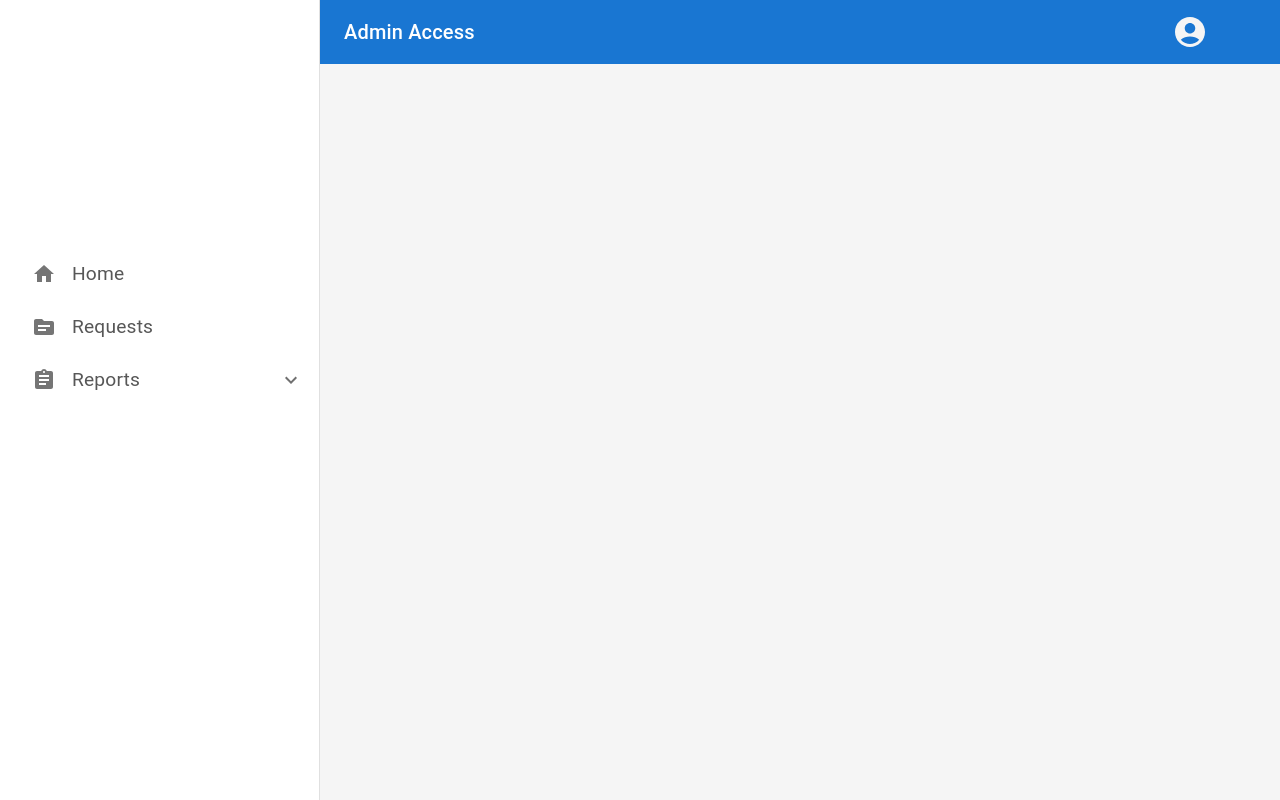
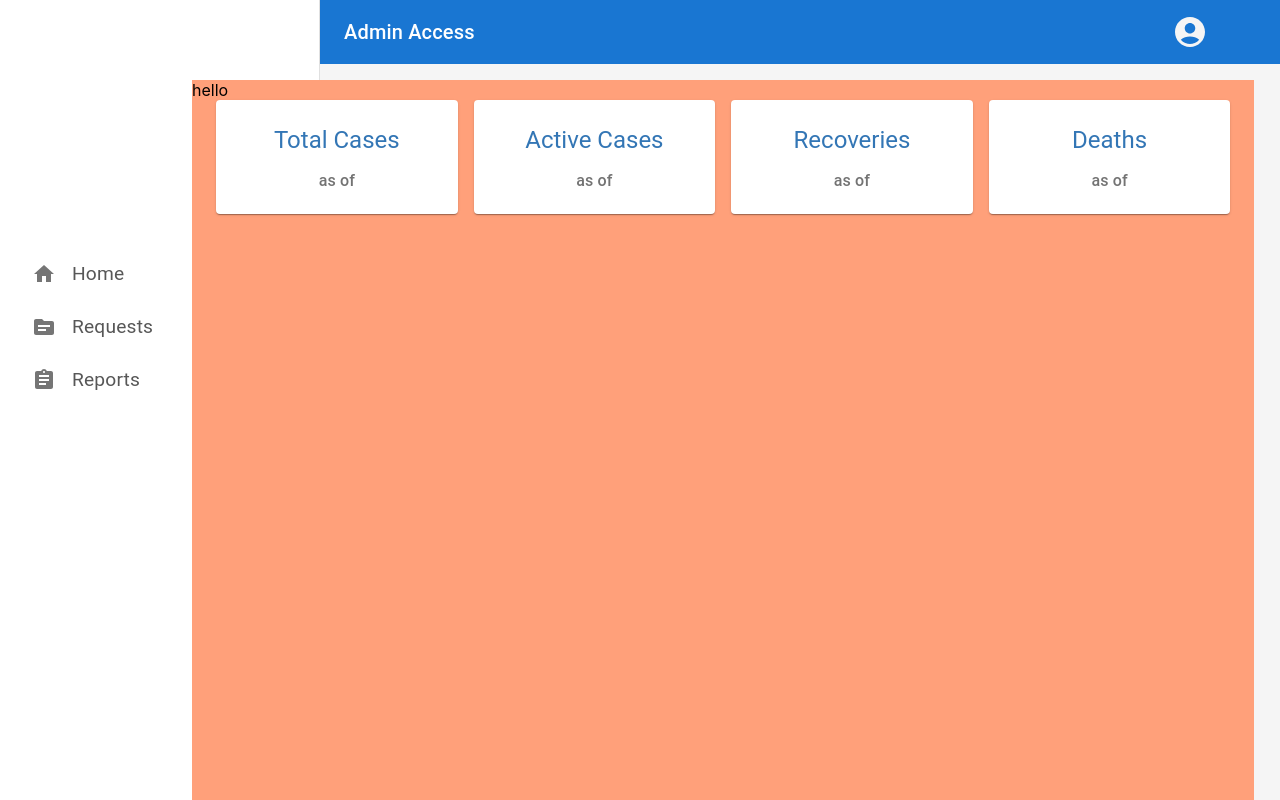
Before and after one commit to jallenmanaloto/binary-health, a React (Create React App) app: page / in a window 1280 px wide. Built offline with nearby package versions, Linux system fonts and the light colour scheme; no server answers.

Commit message:
Add HomeDisplay component

```diff
--- a/src/components/admin/Admin.js
+++ b/src/components/admin/Admin.js
@@ -2,6 +2,7 @@ import React from "react";
 import { adminStyle } from "../styles/Styles";
 import Appbar from "./Appbar";
 import Drawer from "./Drawer";
+import HomeDisplay from "./home/HomeDisplay";
 
 const Admin = () => {
   const adminTheme = adminStyle();
@@ -9,6 +10,7 @@ const Admin = () => {
     <div className={adminTheme.root}>
       <Drawer />
       <Appbar />
+      <HomeDisplay />
     </div>
   );
 };
```
